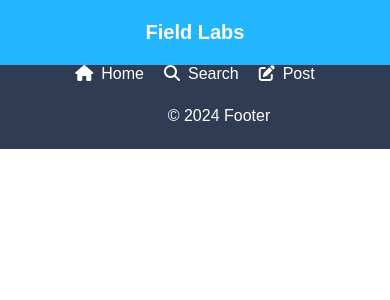
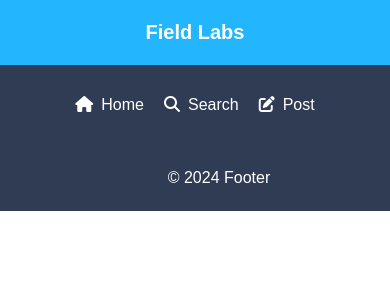
Before and after one commit to Daan0101/fieldlabs, a PHP site: page /post.php in a window 390 px wide. Shown: the top 300 px of the page. Run offline with PHP 8.4, Linux system fonts and the light colour scheme; some libraries are stand-ins or nearby versions.

Commit message:
fix(style.css) responsiveness en padding in navbar gefixed

```diff
--- a/fieldlabs/assets/css/style.css
+++ b/fieldlabs/assets/css/style.css
@@ -70,6 +70,11 @@ header {
     margin: 0;
 }
 
+div.row {
+    padding-bottom: 16px;
+    padding-top: 16px;
+}
+
 .sidenav ul a {
     color: white;
     padding-bottom: 16px;
@@ -112,7 +117,10 @@ footer {
         width: 100%;
         margin: 0;
         border-radius: 0;
-        padding: 0;
+        padding-top: 15px;
+        padding-bottom: 15px;
+        padding-left: 0;
+        padding-right: 0;
     }
 
     .sidenav ul {
```
